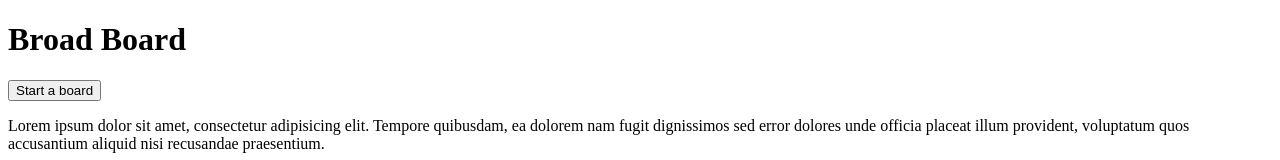
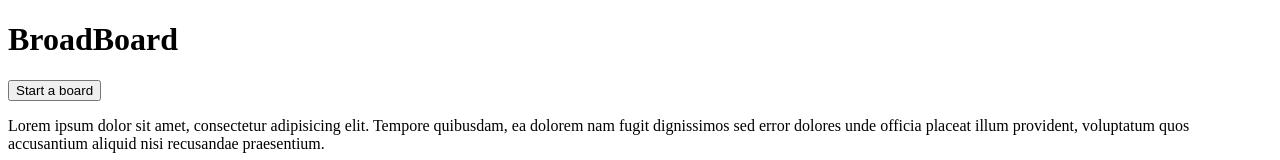
Before and after one commit to ludvig-moller/broad-board, a React (Vite) app in the folder frontend/: page / in a window 1280 px wide. Shown: the top 160 px of the page. Built offline with nearby package versions, Linux system fonts and the light colour scheme.

Commit message:
Fix typos

```diff
--- a/frontend/index.html
+++ b/frontend/index.html
@@ -3,7 +3,7 @@
   <head>
     <meta charset="UTF-8" />
     <meta name="viewport" content="width=device-width, initial-scale=1.0" />
-    <title>Broad Board</title>
+    <title>BroadBoard</title>
   </head>
   <body>
     <div id="root"></div>
--- a/frontend/src/components/Header.tsx
+++ b/frontend/src/components/Header.tsx
@@ -11,7 +11,7 @@ function Header() {
     return (
         <header>
             { isBoardPage && <a href="/">Leave</a> }
-            <h1>Broad Board</h1>
+            <h1>BroadBoard</h1>
             { isBoardPage && <button onClick={copyBoardLink}>Copy Board Link</button>}
         </header>
     );
```
